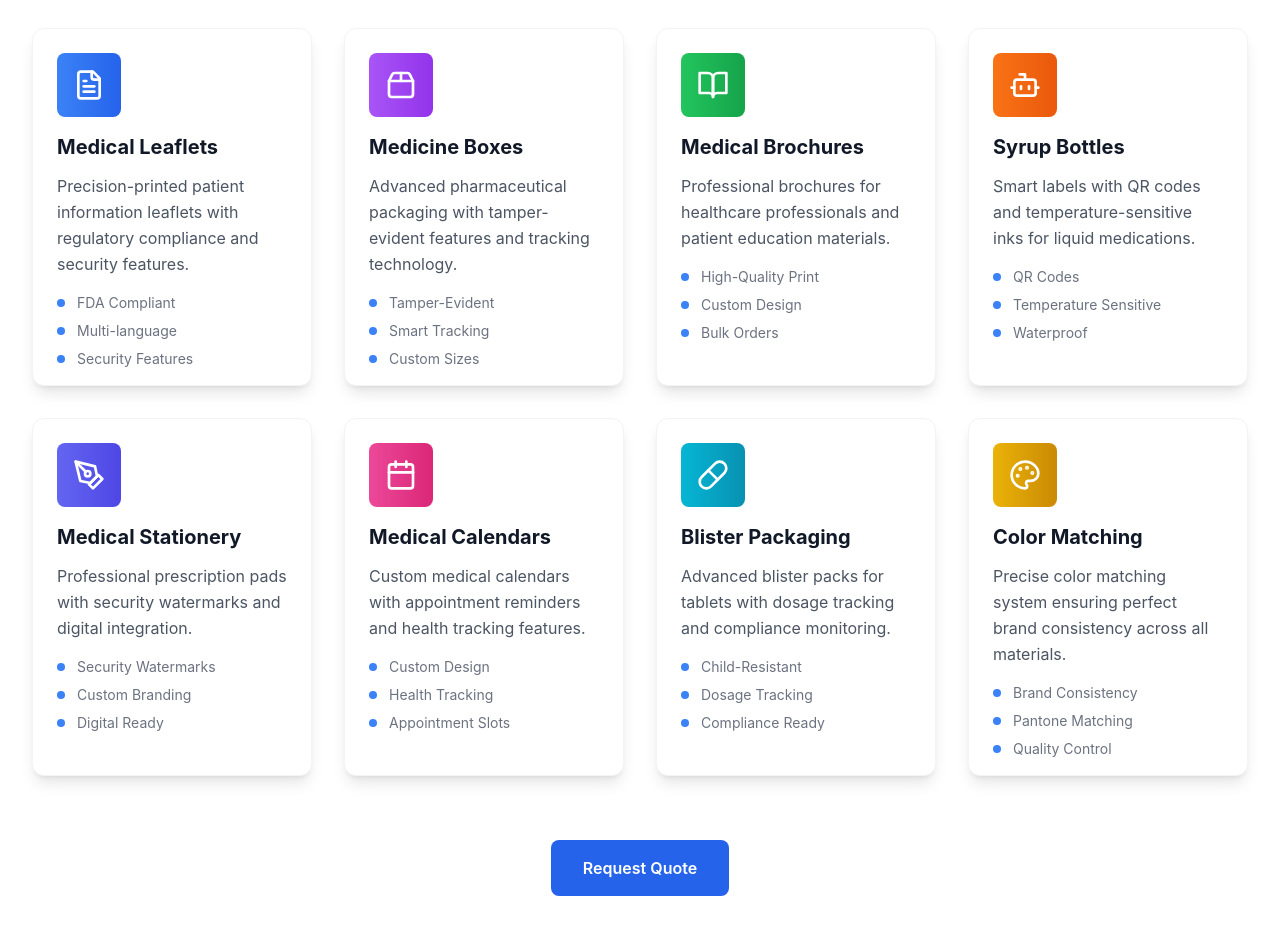
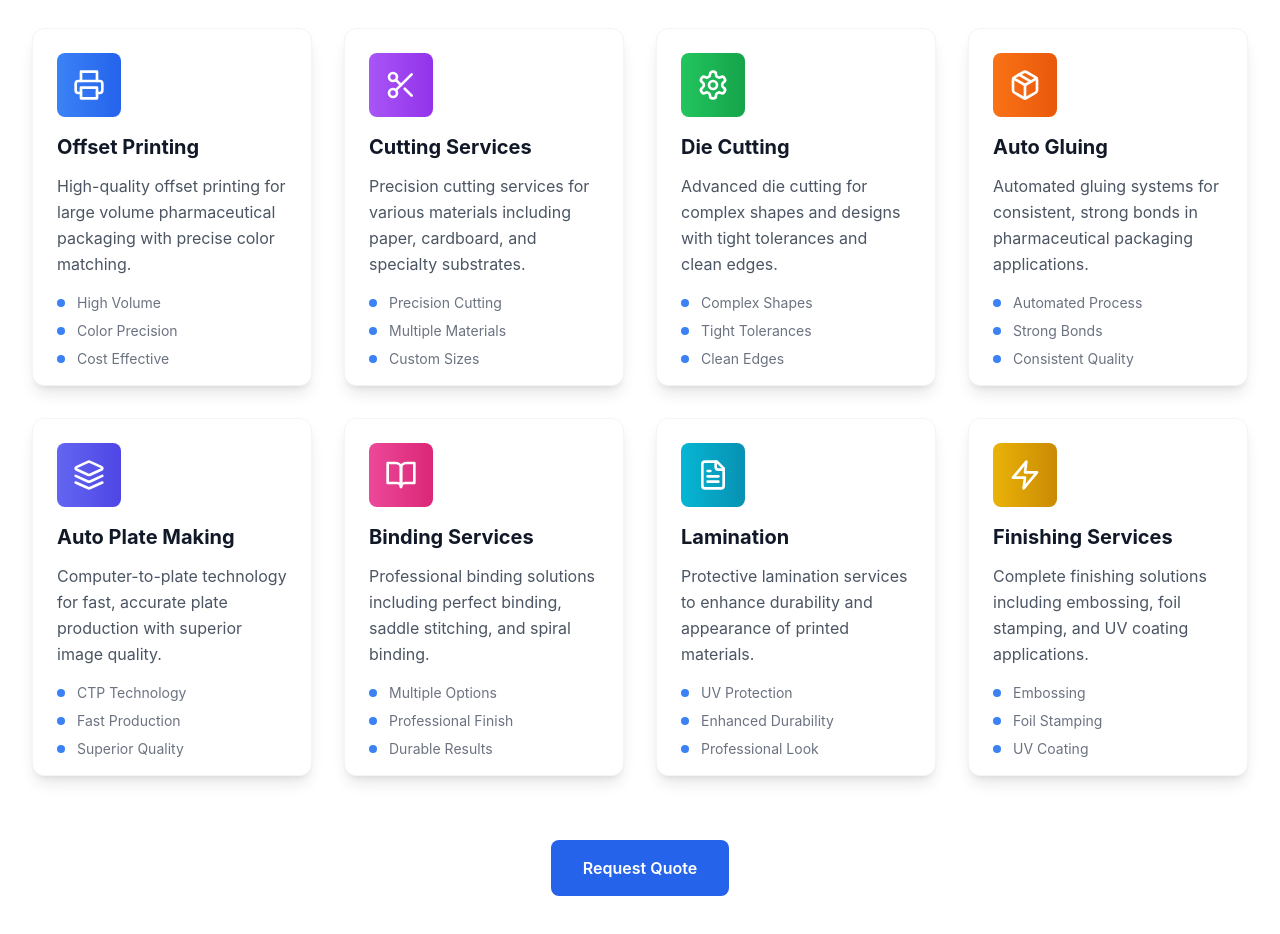
Before and after one commit to dxelnetwork/HumairaPrint, a React (Vite) app: page / in a window 1280 px wide. Shown: the part 1960-2894 px from the top of the page. Built offline with nearby package versions, Linux system fonts and the light colour scheme.

Commit message:
Update Services Section with Printing & Packaging Services

```diff
--- a/src/components/Services.tsx
+++ b/src/components/Services.tsx
@@ -1,64 +1,64 @@
 import React, { useState } from 'react';
-import { FileText, Package2, Palette, Calendar, Pill, PenTool, BookOpen, Bot as Bottle } from 'lucide-react';
+import { Printer, Scissors, Package, Settings, FileText, BookOpen, Layers, Zap } from 'lucide-react';
 
 const Services = () => {
   const [hoveredIndex, setHoveredIndex] = useState<number | null>(null);
 
   const services = [
     {
-      icon: FileText,
-      title: 'Medical Leaflets',
-      description: 'Precision-printed patient information leaflets with regulatory compliance and security features.',
-      features: ['FDA Compliant', 'Multi-language', 'Security Features'],
+      icon: Printer,
+      title: 'Offset Printing',
+      description: 'High-quality offset printing for large volume pharmaceutical packaging with precise color matching.',
+      features: ['High Volume', 'Color Precision', 'Cost Effective'],
       color: 'from-blue-500 to-blue-600'
     },
     {
-      icon: Package2,
-      title: 'Medicine Boxes',
-      description: 'Advanced pharmaceutical packaging with tamper-evident features and tracking technology.',
-      features: ['Tamper-Evident', 'Smart Tracking', 'Custom Sizes'],
+      icon: Scissors,
+      title: 'Cutting Services',
+      description: 'Precision cutting services for various materials including paper, cardboard, and specialty substrates.',
+      features: ['Precision Cutting', 'Multiple Materials', 'Custom Sizes'],
       color: 'from-purple-500 to-purple-600'
     },
     {
-      icon: BookOpen,
-      title: 'Medical Brochures',
-      description: 'Professional brochures for healthcare professionals and patient education materials.',
-      features: ['High-Quality Print', 'Custom Design', 'Bulk Orders'],
+      icon: Settings,
+      title: 'Die Cutting',
+      description: 'Advanced die cutting for complex shapes and designs with tight tolerances and clean edges.',
+      features: ['Complex Shapes', 'Tight Tolerances', 'Clean Edges'],
       color: 'from-green-500 to-green-600'
     },
     {
-      icon: Bottle,
-      title: 'Syrup Bottles',
-      description: 'Smart labels with QR codes and temperature-sensitive inks for liquid medications.',
-      features: ['QR Codes', 'Temperature Sensitive', 'Waterproof'],
+      icon: Package,
+      title: 'Auto Gluing',
+      description: 'Automated gluing systems for consistent, strong bonds in pharmaceutical packaging applications.',
+      features: ['Automated Process', 'Strong Bonds', 'Consistent Quality'],
       color: 'from-orange-500 to-orange-600'
     },
     {
-      icon: PenTool,
-      title: 'Medical Stationery',
-      description: 'Professional prescription pads with security watermarks and digital integration.',
-      features: ['Security Watermarks', 'Custom Branding', 'Digital Ready'],
+      icon: Layers,
+      title: 'Auto Plate Making',
+      description: 'Computer-to-plate technology for fast, accurate plate production with superior image quality.',
+      features: ['CTP Technology', 'Fast Production', 'Superior Quality'],
       color: 'from-indigo-500 to-indigo-600'
     },
     {
-      icon: Calendar,
-      title: 'Medical Calendars',
-      description: 'Custom medical calendars with appointment reminders and health tracking features.',
-      features: ['Custom Design', 'Health Tracking', 'Appointment Slots'],
+      icon: BookOpen,
+      title: 'Binding Services',
+      description: 'Professional binding solutions including perfect binding, saddle stitching, and spiral binding.',
+      features: ['Multiple Options', 'Professional Finish', 'Durable Results'],
       color: 'from-pink-500 to-pink-600'
     },
     {
-      icon: Pill,
-      title: 'Blister Packaging',
-      description: 'Advanced blister packs for tablets with dosage tracking and compliance monitoring.',
-      features: ['Child-Resistant', 'Dosage Tracking', 'Compliance Ready'],
+      icon: FileText,
+      title: 'Lamination',
+      description: 'Protective lamination services to enhance durability and appearance of printed materials.',
+      features: ['UV Protection', 'Enhanced Durability', 'Professional Look'],
       color: 'from-cyan-500 to-cyan-600'
     },
     {
-      icon: Palette,
-      title: 'Color Matching',
-      description: 'Precise color matching system ensuring perfect brand consistency across all materials.',
-      features: ['Brand Consistency', 'Pantone Matching', 'Quality Control'],
+      icon: Zap,
+      title: 'Finishing Services',
+      description: 'Complete finishing solutions including embossing, foil stamping, and UV coating applications.',
+      features: ['Embossing', 'Foil Stamping', 'UV Coating'],
       color: 'from-yellow-500 to-yellow-600'
     }
   ];
@@ -71,7 +71,7 @@ const Services = () => {
             Our <span className="text-blue-600">Services</span>
           </h2>
           <p className="text-xl text-gray-600 max-w-3xl mx-auto">
-            Comprehensive printing & packaging solutions designed specifically for the pharmaceutical industry
+            Professional printing and packaging services with state-of-the-art equipment and expert craftsmanship
           </p>
         </div>
 
```
